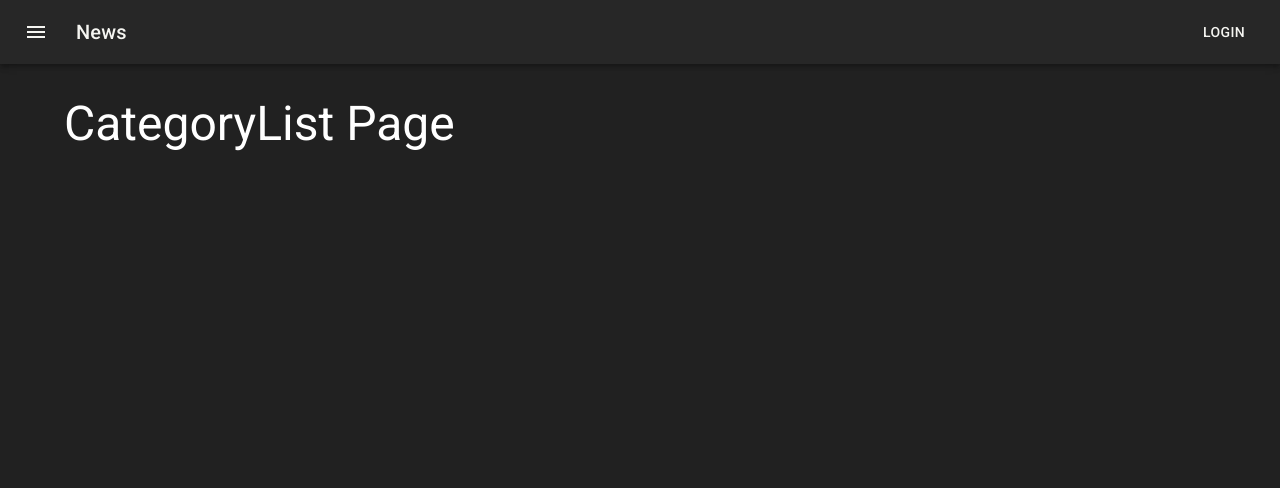
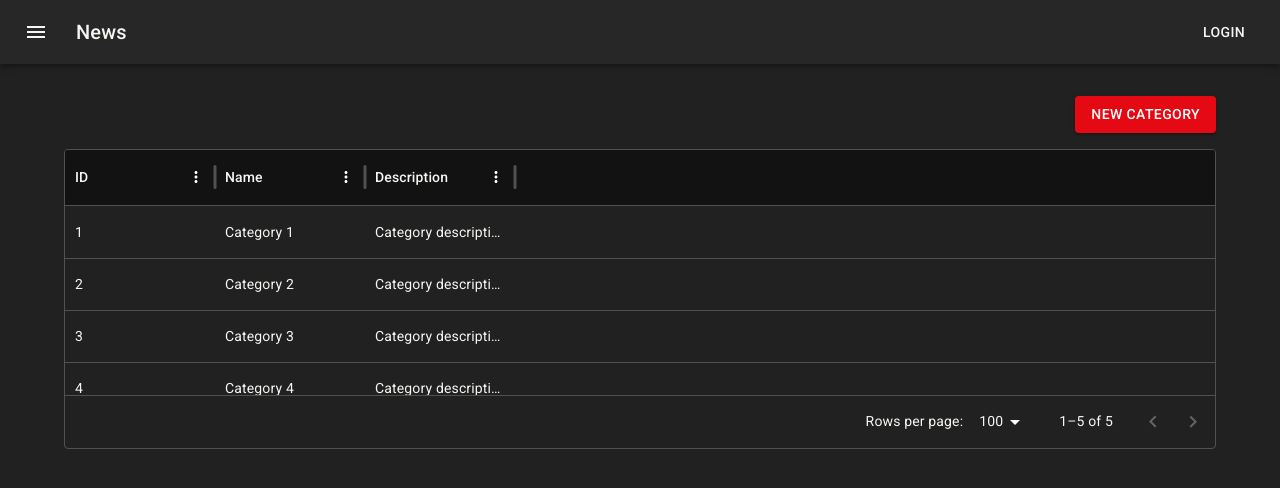
Before and after one commit to maiquitome/fullcycle-codeflix-admin, a React (Vite) app: page / in a window 1280 px wide. Shown: the top 488 px of the page. Built offline with nearby package versions, Linux system fonts and the light colour scheme.

Commit message:
feat: :sparkles: add categories table

```diff
--- a/src/features/categories/ListCategory.tsx
+++ b/src/features/categories/ListCategory.tsx
@@ -1,9 +1,46 @@
-import { Box, Typography } from "@mui/material"
+import { Box, Button } from "@mui/material"
+import { useAppSelector } from "../../app/hooks"
+import { selectCategories } from "./categorySlice"
+import { Link } from "react-router"
+import type { GridColDef, GridRowsProp } from "@mui/x-data-grid"
+import { DataGrid } from "@mui/x-data-grid"
 
-export const CategoryList = () => (
-  <Box>
-    <Typography variant="h3" component="h1">
-      CategoryList Page
-    </Typography>
-  </Box>
-)
+export const CategoryList = () => {
+  // ! bad practice
+  // const categories = useAppSelector(state => state.categories)
+
+  // * good practice
+  const categories = useAppSelector(selectCategories)
+
+  const rows: GridRowsProp = categories.map(category => ({
+    id: category.id,
+    name: category.name,
+    description: category.description,
+  }))
+
+  const columns: GridColDef[] = [
+    { field: "id", headerName: "ID", width: 150 },
+    { field: "name", headerName: "Name", width: 150 },
+    { field: "description", headerName: "Description", width: 150 },
+  ]
+
+  return (
+    <Box maxWidth="lg" sx={{ mt: 4, mb: 4 }}>
+      <Box display="flex" justifyContent="flex-end">
+        <Button
+          variant="contained"
+          color="secondary"
+          component={Link}
+          to="/categories/create"
+          style={{ marginBottom: "1rem" }}
+        >
+          New Category
+        </Button>
+      </Box>
+
+      <div style={{ height: 300, width: "100%" }}>
+        <DataGrid rows={rows} columns={columns} />
+      </div>
+    </Box>
+  )
+}
--- a/src/features/categories/categorySlice.ts
+++ b/src/features/categories/categorySlice.ts
@@ -1,4 +1,5 @@
 import { createSlice } from "@reduxjs/toolkit"
+import type { RootState } from "../../app/store"
 
 interface Category {
   id: string
@@ -55,3 +56,6 @@
     deleteCategory(state, action) {},
   },
 })
+
+// Selectors
+export const selectCategories = (state: RootState) => state.categories
```
